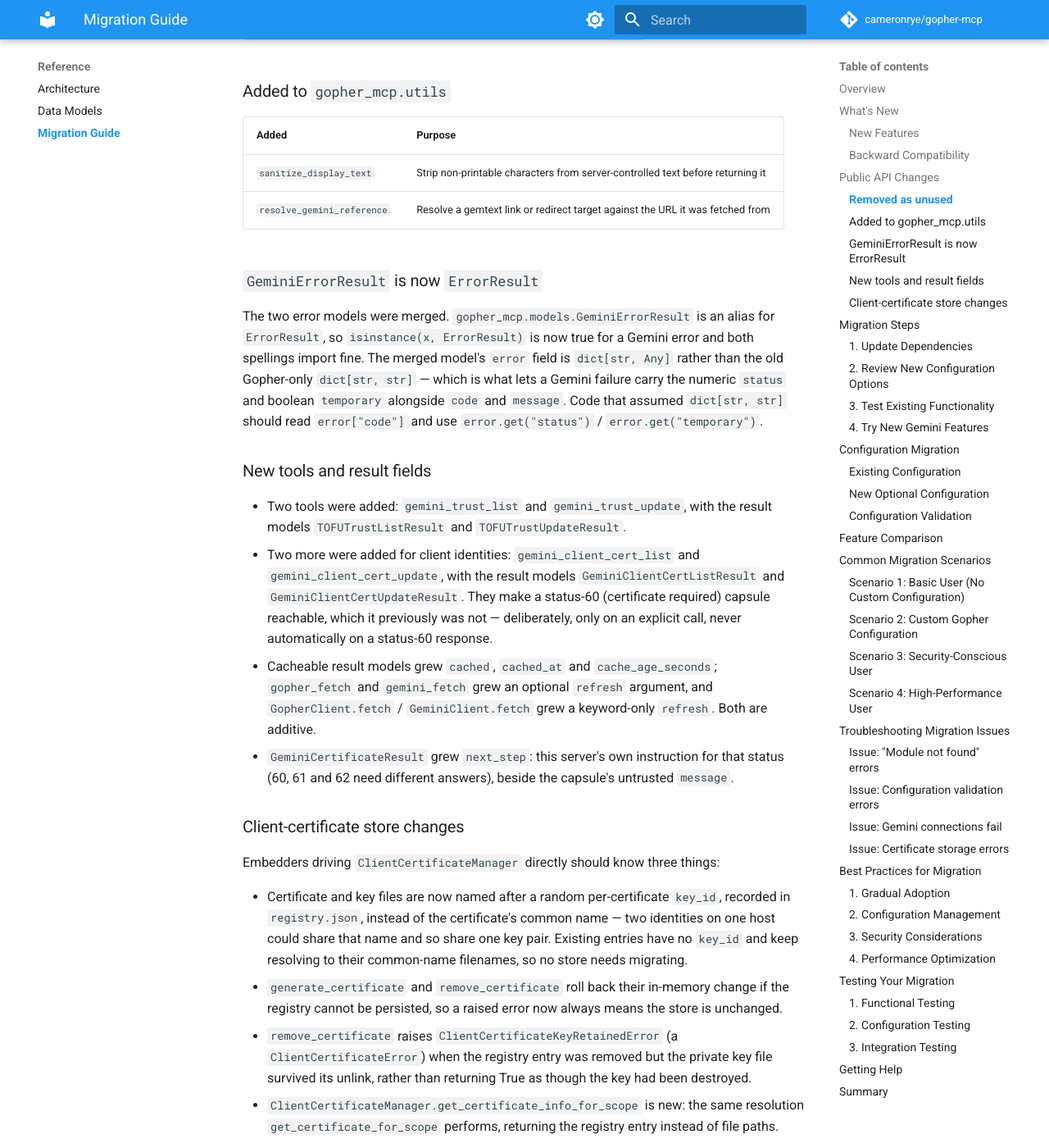
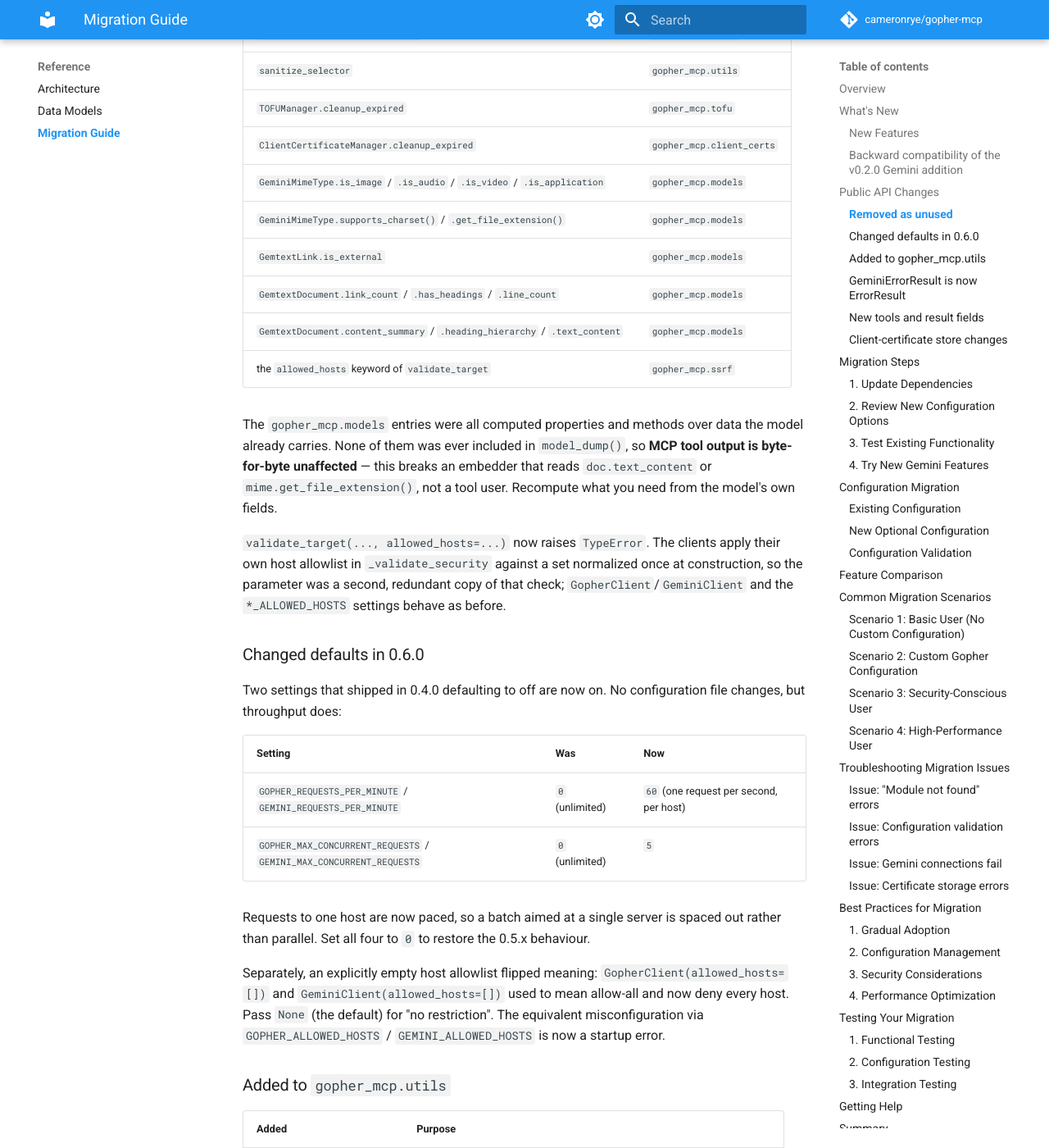
Before and after one commit to cameronrye/gopher-mcp, an MkDocs documentation site: the page built from docs/migration-guide.md, in a window 1280 px wide and 1400 px high, scrolled down 1514 px. Shown: the whole window at 82% size. Built offline with MkDocs 1.6.1 and Material for MkDocs 9.7.7, drawn with Linux system fonts in a browser that asks for light colours; comment, search, counter and statistics services are not loaded; the version menu is left out; some of the changed text lies outside the part shown.

Commit message:
docs: correct what this release actually changes for an upgrading user
The changelog described robots.txt support without saying it is opt-in, so an
operator would have believed their upgrade now honoured it; filed the rate
limit and concurrency cap as new features when both shipped in 0.4.0 and what
changed is the default, which alters the throughput of every existing
deployment; and presented an incomplete list of removals as the whole of it.

The blank-path fix also shipped with a validator that rejected configuration
the server now accepts, and with three files still describing the behaviour it
replaced. One page still counted six MCP tools, and the migration guide
promised no breaking changes directly above a table of them.

```diff
--- a/docs/migration-guide.md
+++ b/docs/migration-guide.md
@@ -17,22 +17,30 @@ The server added comprehensive Gemini protocol support (introduced in v0.2.0) al
 - **Gemtext Parser**: Native gemtext parsing with structured output
 - **Dual Caching**: Separate cache systems for each protocol
 
-### Backward Compatibility
+### Backward compatibility of the v0.2.0 Gemini addition
+
+Adding Gemini alongside Gopher changed nothing that already worked:
 
 - ✅ All existing `gopher_fetch` functionality preserved
 - ✅ Existing configuration variables unchanged
-- ✅ No breaking changes to API or behavior
 - ✅ Existing scripts and integrations continue to work
+
+That statement is scoped to the v0.2.0 addition and is **not** a standing
+guarantee about every later release. 0.6.0 in particular removes public Python
+API and changes two defaults — see [Public API Changes](#public-api-changes) and
+[Changed defaults in 0.6.0](#changed-defaults-in-060) below. Its MCP tool
+surface remains compatible: no tool was removed or renamed, and no result field
+was dropped.
 
 ## Public API Changes
 
-These affect code that imports from `gopher_mcp` directly. Nothing here changes
-the MCP tool surface, so MCP clients are unaffected.
+These affect code that imports from `gopher_mcp` directly. Nothing in this
+section changes the MCP tool surface, so MCP clients are unaffected.
 
 ### Removed as unused
 
 Importing any of these now raises `ImportError` (or `AttributeError` for the
-methods):
+attributes and methods):
 
 | Removed | Was in |
 |---------|--------|
@@ -42,6 +50,44 @@ methods):
 | `sanitize_selector` | `gopher_mcp.utils` |
 | `TOFUManager.cleanup_expired` | `gopher_mcp.tofu` |
 | `ClientCertificateManager.cleanup_expired` | `gopher_mcp.client_certs` |
+| `GeminiMimeType.is_image` / `.is_audio` / `.is_video` / `.is_application` | `gopher_mcp.models` |
+| `GeminiMimeType.supports_charset()` / `.get_file_extension()` | `gopher_mcp.models` |
+| `GemtextLink.is_external` | `gopher_mcp.models` |
+| `GemtextDocument.link_count` / `.has_headings` / `.line_count` | `gopher_mcp.models` |
+| `GemtextDocument.content_summary` / `.heading_hierarchy` / `.text_content` | `gopher_mcp.models` |
+| the `allowed_hosts` keyword of `validate_target` | `gopher_mcp.ssrf` |
+
+The `gopher_mcp.models` entries were all computed properties and methods over
+data the model already carries. None of them was ever included in
+`model_dump()`, so **MCP tool output is byte-for-byte unaffected** — this breaks
+an embedder that reads `doc.text_content` or `mime.get_file_extension()`, not a
+tool user. Recompute what you need from the model's own fields.
+
+`validate_target(..., allowed_hosts=...)` now raises `TypeError`. The clients
+apply their own host allowlist in `_validate_security` against a set normalized
+once at construction, so the parameter was a second, redundant copy of that
+check; `GopherClient`/`GeminiClient` and the `*_ALLOWED_HOSTS` settings behave
+as before.
+
+### Changed defaults in 0.6.0
+
+Two settings that shipped in 0.4.0 defaulting to off are now on. No
+configuration file changes, but throughput does:
+
+| Setting | Was | Now |
+|---------|-----|-----|
+| `GOPHER_REQUESTS_PER_MINUTE` / `GEMINI_REQUESTS_PER_MINUTE` | `0` (unlimited) | `60` (one request per second, per host) |
+| `GOPHER_MAX_CONCURRENT_REQUESTS` / `GEMINI_MAX_CONCURRENT_REQUESTS` | `0` (unlimited) | `5` |
+
+Requests to one host are now paced, so a batch aimed at a single server is
+spaced out rather than parallel. Set all four to `0` to restore the 0.5.x
+behaviour.
+
+Separately, an explicitly empty host allowlist flipped meaning:
+`GopherClient(allowed_hosts=[])` and `GeminiClient(allowed_hosts=[])` used to
+mean allow-all and now deny every host. Pass `None` (the default) for "no
+restriction". The equivalent misconfiguration via `GOPHER_ALLOWED_HOSTS` /
+`GEMINI_ALLOWED_HOSTS` is now a startup error.
 
 ### Added to `gopher_mcp.utils`
 
```
Also changed, not shown: CHANGELOG.md (+75 -11 lines), docs/architecture.md (+2 -2 lines), docs/configuration.md (+5 -5 lines), docs/gemini-troubleshooting.md (+1 -1 lines), 2 other files.
